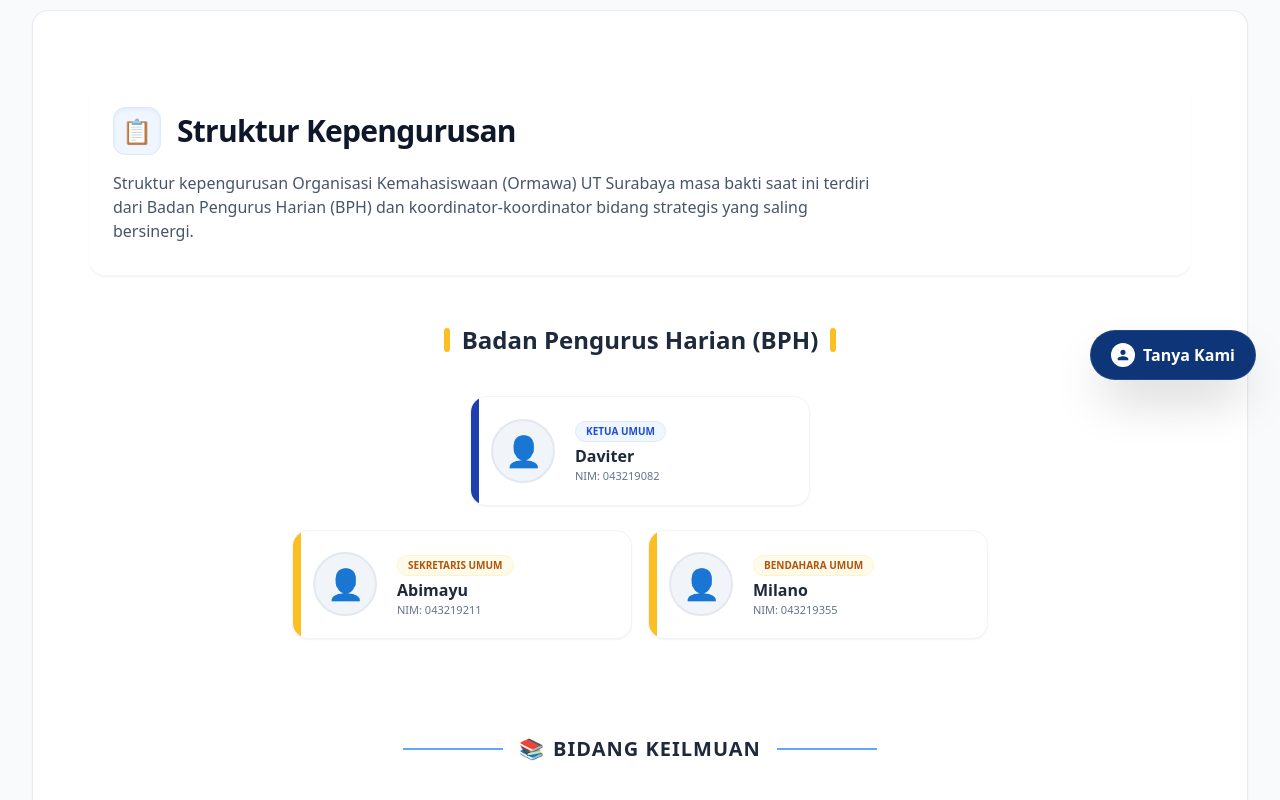
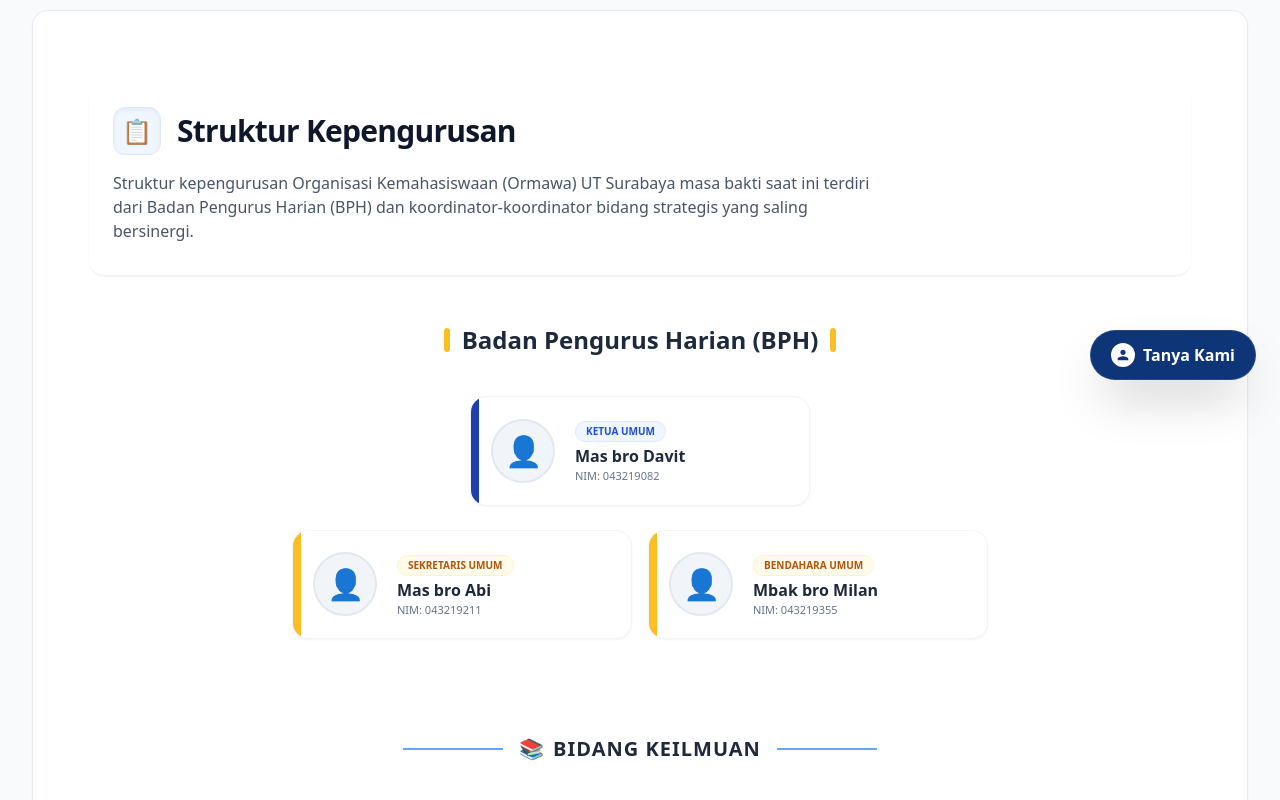
Before and after one commit to ormawautsby/ormawautsby, a Nuxt app: page /profil/struktur-pengurus in a window 1280 px wide. Shown: the part 396-1196 px from the top of the page. Built offline with nearby package versions, Linux system fonts and the light colour scheme.

Commit message:
update: perbarui nama-nama pengurus di struktur pengurus

```diff
--- a/app/pages/profil/struktur-pengurus.vue
+++ b/app/pages/profil/struktur-pengurus.vue
@@ -126,9 +126,9 @@
 
 <script setup lang="ts">
 // Data BPH (tanpa Wakil Ketua)
-const ketua = { title: 'Ketua Umum', name: 'Daviter', nim: '043219082', photo: '' }
-const sekretaris = { title: 'Sekretaris Umum', name: 'Abimayu', nim: '043219211', photo: '' }
-const bendahara = { title: 'Bendahara Umum', name: 'Milano', nim: '043219355', photo: '' }
+const ketua = { title: 'Ketua Umum', name: 'Mas bro Davit', nim: '043219082', photo: '' }
+const sekretaris = { title: 'Sekretaris Umum', name: 'Mas bro Abi', nim: '043219211', photo: '' }
+const bendahara = { title: 'Bendahara Umum', name: 'Mbak bro Milan', nim: '043219355', photo: '' }
 
 // Data Koordinator Bidang beserta Anggotanya (Bisa kamu ganti & tambah sendiri disini)
 const bidangList = [
```
